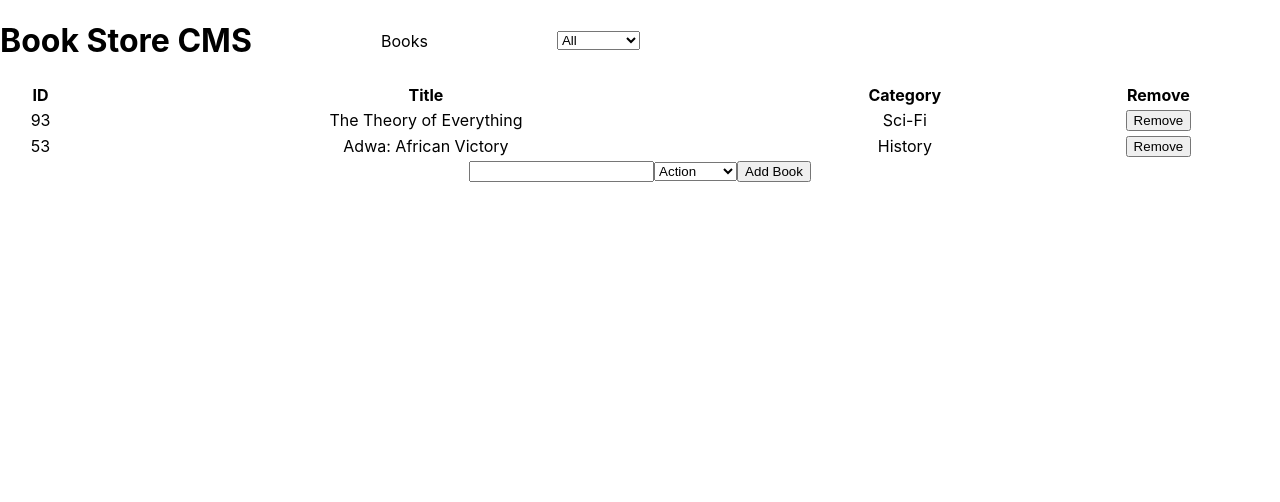
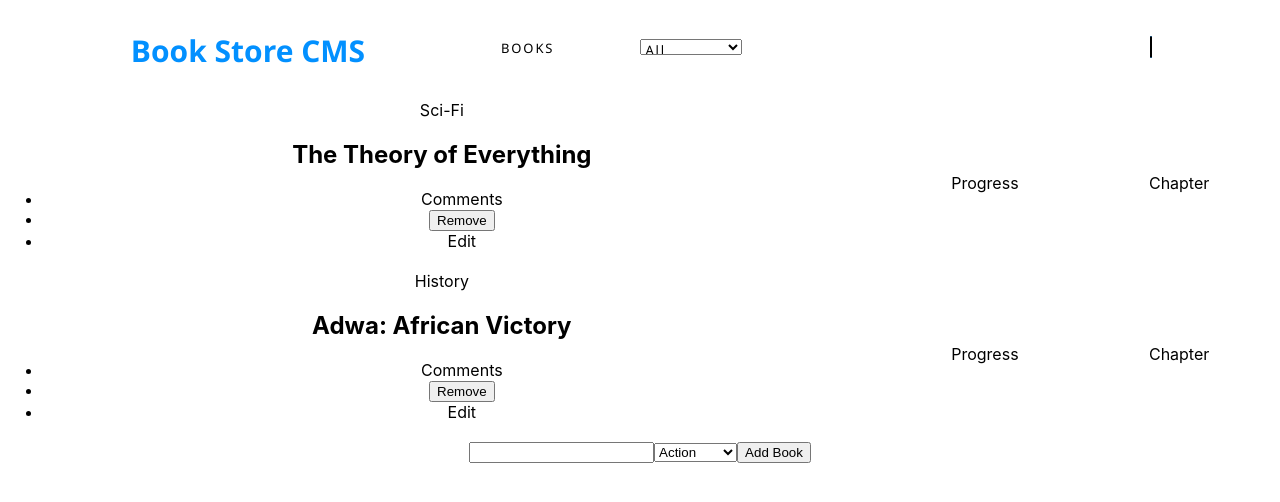
Before and after one commit to henatan99/book-store, a React (Create React App) app: page / in a window 1280 px wide. Shown: the top 502 px of the page. Built offline with nearby package versions, Linux system fonts and the light colour scheme.

Commit message:
Add UI contents in Book component as per the given design

```diff
--- a/src/App.css
+++ b/src/App.css
@@ -14,10 +14,11 @@
   flex-direction: row;
   align-items: center;
   justify-content: space-between;
+  padding: 1.5rem 10% 1.5rem 10%;
 }
 
 .left {
-  width: 50%;
+  width: 60%;
   display: flex;
   flex-direction: row;
   align-items: center;
@@ -25,5 +26,35 @@
 }
 
 .book-store-title {
-  width: fit-content;
+  width: 240px;
+  height: 37px;
+  margin: 6px 47px 2px 0;
+  font-family: Montserrat, 'Segoe UI', Tahoma, Geneva, Verdana, sans-serif;
+  font-size: 30px;
+  font-weight: bold;
+  font-stretch: normal;
+  font-style: normal;
+  line-height: normal;
+  letter-spacing: normal;
+  color: #0290ff;
 }
+
+.books, .filter {
+  height: 16px;
+  font-family: Montserrat, 'Segoe UI', Tahoma, Geneva, Verdana, sans-serif;
+  font-size: 13px;
+  font-weight: normal;
+  font-stretch: normal;
+  font-style: normal;
+  line-height: normal;
+  letter-spacing: 1.9px;
+  color: var(--black-two);
+}
+
+.fa-user {
+  width: 45px;
+  height: 45px;
+  background-color: #0290ff;
+  border: solid 1px;
+  border-radius: 22.5px;
+}
--- a/src/components/Book.js
+++ b/src/components/Book.js
@@ -3,12 +3,25 @@ import PropTypes from 'prop-types';
 
 const Book = ({ book, handleRemoveBook }) => (
   <tr className="book">
-    <td className="book-id">{book.id}</td>
-    <td className="book-title">{book.title}</td>
-    <td className="book-category">{book.category}</td>
-    <td className="book-category">
-      <button type="button" id={book.id} onClick={handleRemoveBook}>Remove</button>
+    <td className="book-info">
+      {/* <td className="book-id">{book.id}</td> */}
+      <span className="book-category">{book.category}</span>
+      <h2 className="book-title">{book.title}</h2>
+      <ul>
+        <li>Comments</li>
+        <li className="book-category">
+          <button type="button" id={book.id} onClick={handleRemoveBook}>Remove</button>
+        </li>
+        <li>Edit</li>
+      </ul>
     </td>
+    <td className="progress">
+      Progress
+    </td>
+    <td className="chapter">
+      Chapter
+    </td>
+
   </tr>
 );
 
--- a/src/containers/BookList.js
+++ b/src/containers/BookList.js
@@ -19,18 +19,20 @@ const BookList = ({
       <div className="books-header">
         <div className="left">
           <h1 className="book-store-title">Book Store CMS</h1>
-          <span className="books">Books</span>
+          <span className="books">BOOKS</span>
           <CategoryFilter handleFilterChange={(e) => { filterChange(e); }} />
         </div>
-        <div className="right" />
+        <div className="right">
+          <i className="fas fa-user" />
+        </div>
       </div>
       <table>
         <thead>
           <tr>
-            <th>ID</th>
-            <th>Title</th>
-            <th>Category</th>
-            <th>Remove</th>
+            <th />
+            <th />
+            <th />
+            <th />
           </tr>
         </thead>
         <tbody>
```
